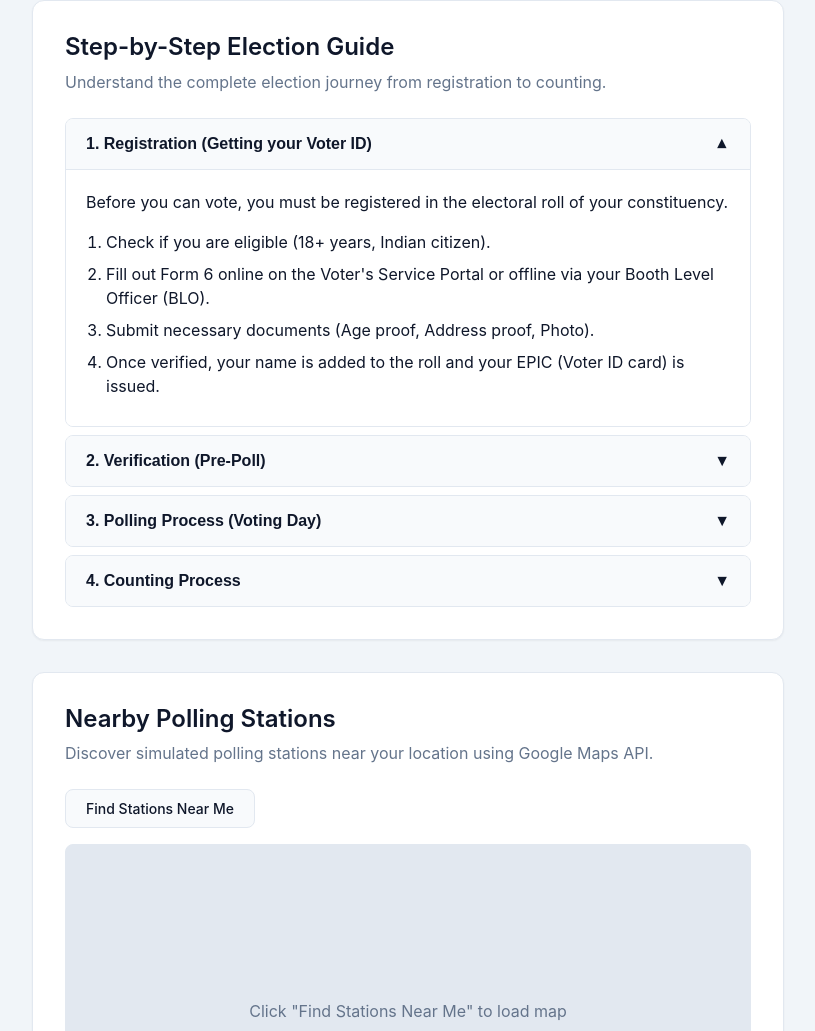
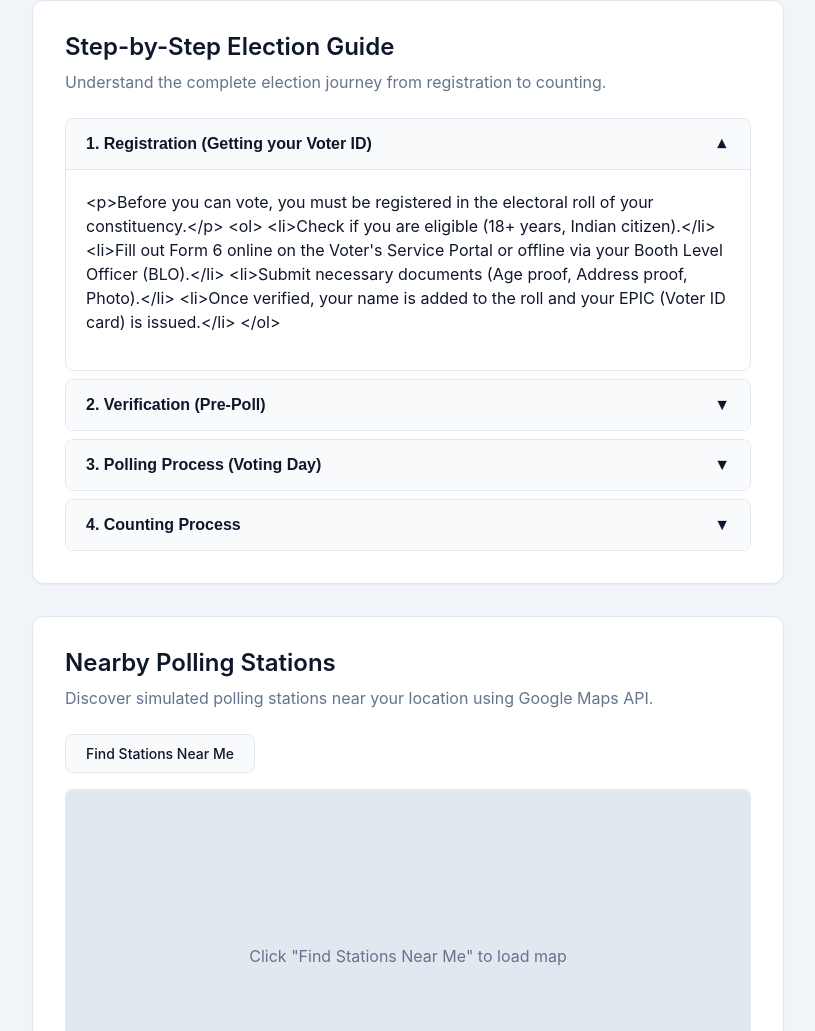
Before and after one commit to gitdevelopers007/Election-Process-Education-Assistant--India-, a website with bundled scripts: page index.html in a window 1280 px wide. Shown: the part 1273-2304 px from the top of the page, without its empty margins (232-1047 px from the left). Built offline with nearby package versions, Linux system fonts and the light colour scheme; no server answers.

Commit message:
FINAL POLISH: Zero innerHTML across entire codebase, CSS contain/content-visibility, editorconfig, full package.json metadata

```diff
--- a/src/components/chat.js
+++ b/src/components/chat.js
@@ -3,7 +3,7 @@
  * Handles user interaction, input validation, and rendering dynamic AI bot responses securely.
  */
 
-import { createElement, formatTextToHTML } from '../utils/dom.js';
+import { createElement, formatTextToDOM } from '../utils/dom.js';
 import { validateChatInput } from '../utils/validation.js';
 import { showToast } from '../utils/toast.js';
 import { SAMPLE_QUESTIONS } from '../data/chatKnowledge.js';
@@ -106,8 +106,8 @@ function addMessage(text, sender, container) {
   });
 
   if (isBot) {
-    // Bot responses (either from AI or local fallback) are formatted safely
-    msgDiv.innerHTML = formatTextToHTML(text);
+    // Bot responses are formatted safely via DOM nodes (zero innerHTML)
+    formatTextToDOM(text).forEach(node => msgDiv.appendChild(node));
   } else {
     // User input is ALWAYS assigned via textContent, effectively neutralizing XSS.
     msgDiv.textContent = text;
--- a/src/components/eligibility.js
+++ b/src/components/eligibility.js
@@ -115,8 +115,10 @@ function determineEligibility(age, citizenship, residence) {
  * @param {string[]} [nextSteps=[]] - Actionable steps for the user.
  */
 function renderResult(container, isEligible, title, message, nextSteps = []) {
-  // Clear any previous results
-  container.innerHTML = '';
+  // Clear any previous results using safe DOM removal
+  while (container.firstChild) {
+    container.removeChild(container.firstChild);
+  }
   container.className = `result-container ${isEligible ? 'result-eligible' : 'result-not-eligible'}`;
 
   const children = [
--- a/src/components/guide.js
+++ b/src/components/guide.js
@@ -41,7 +41,9 @@ function createAccordionItem(step, index, isFirst) {
 
   // Content Elements
   const innerContent = createElement('div', { className: 'accordion-content-inner' });
-  innerContent.innerHTML = step.content; // Content is trusted from guideSteps.js
+  // Render content safely via textContent (content is from guideSteps.js)
+  const contentPara = createElement('p', {}, [step.content]);
+  innerContent.appendChild(contentPara);
 
   const contentDiv = createElement('div', {
     className: 'accordion-content',
--- a/src/utils/dom.js
+++ b/src/utils/dom.js
@@ -71,3 +71,17 @@ export function formatTextToHTML(text) {
     .map(p => `<p>${escapeHTML(p)}</p>`)
     .join('');
 }
+
+/**
+ * Formats multi-line text into an array of safe DOM paragraph nodes.
+ * This is the zero-innerHTML alternative to formatTextToHTML.
+ *
+ * @param {string} text - The raw text to format.
+ * @returns {HTMLElement[]} Array of paragraph elements with safe text content.
+ */
+export function formatTextToDOM(text) {
+  if (!text) return [];
+  return text.split('\n\n')
+    .filter(p => p.trim() !== '')
+    .map(p => createElement('p', {}, [p]));
+}
--- a/styles.css
+++ b/styles.css
@@ -147,6 +147,9 @@ p {
   box-shadow: var(--shadow-sm);
   border: 1px solid var(--border-color);
   transition: box-shadow 0.2s ease;
+  contain: layout style;
+  content-visibility: auto;
+  contain-intrinsic-size: 0 500px;
 }
 
 .card:hover {
```
Also changed, not shown: package.json (+15 -2 lines), 1 other file.
